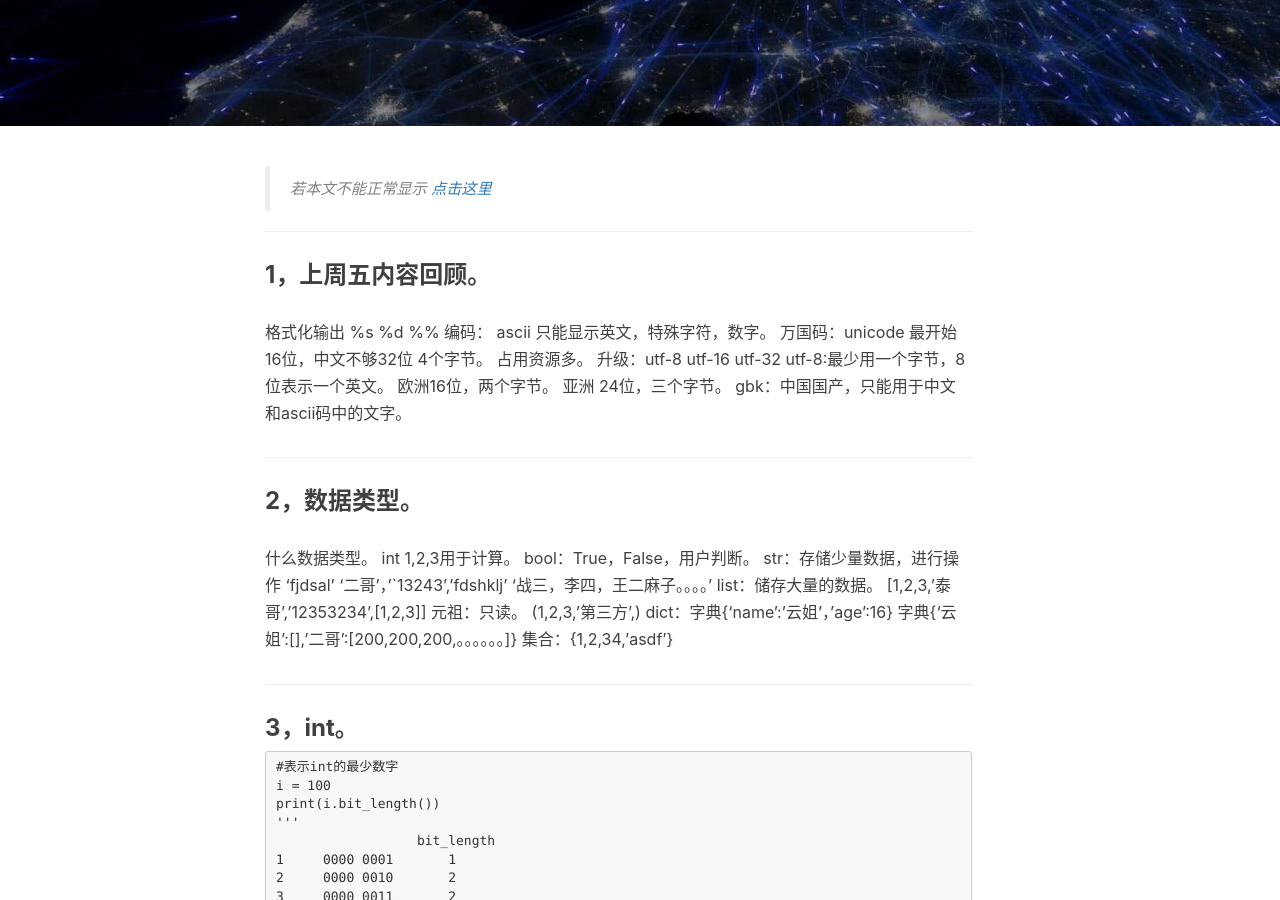
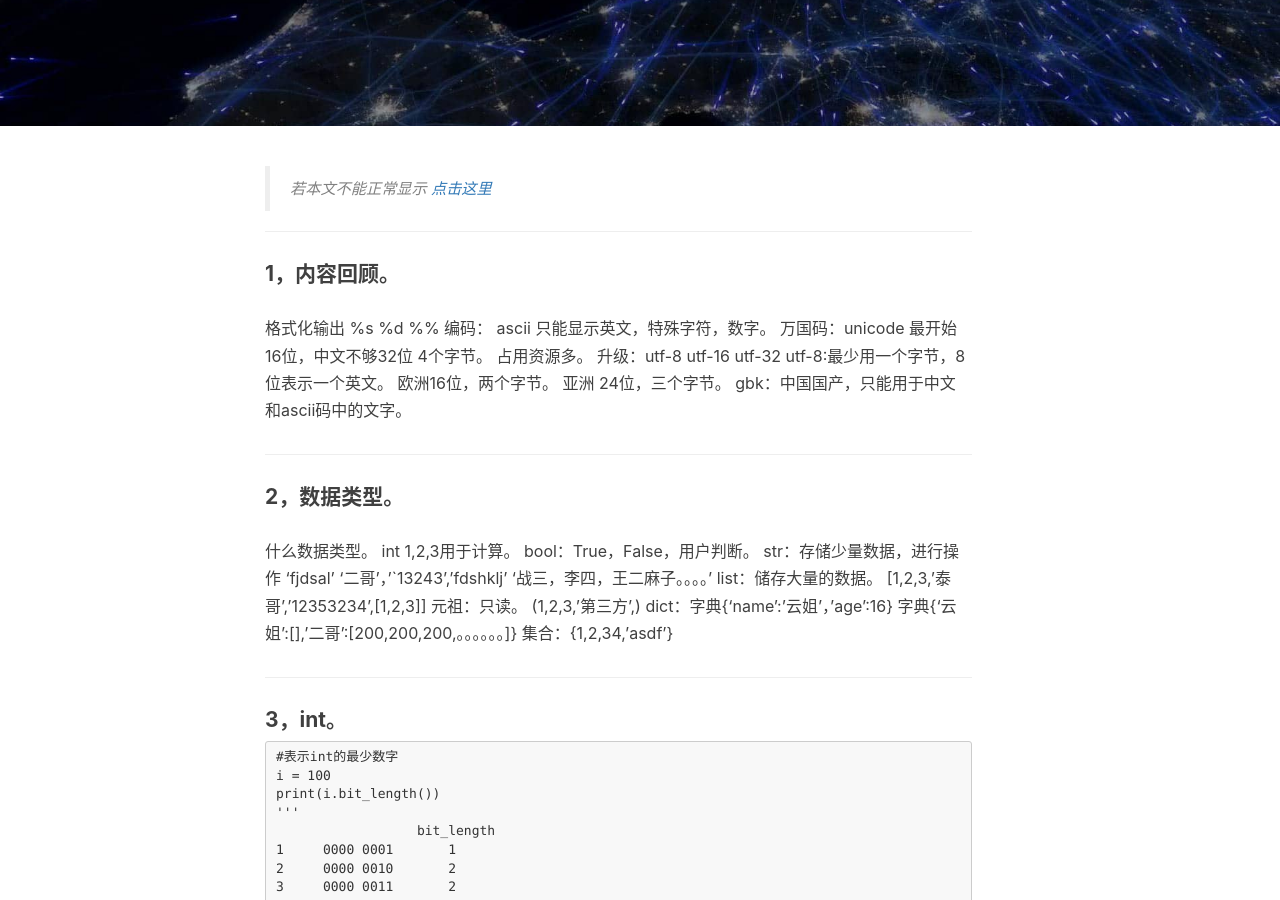
Before and after one commit to cuitianxiang100/cuitianxiang100.github.io, a Jekyll site: the page built from _posts/2018-08-11-Python笔记day03（基础）.md, in a window 1280 px wide and 900 px high, scrolled down 331 px. Built offline with Jekyll 4.4.1, drawn with Linux system fonts in a browser that asks for light colours; nearby versions of some CDN libraries; comment, search, counter and statistics services are not loaded.

Commit message:
Update 2018-08-11-Python笔记day03（基础）.md

````diff
--- a/_posts/2018-08-11-Python笔记day03（基础）.md
+++ b/_posts/2018-08-11-Python笔记day03（基础）.md
@@ -14,7 +14,7 @@ tags:
 
 ----------
 
-### 1，上周五内容回顾。
+#### 1，内容回顾。
    格式化输出
             %s  %d
             %%
@@ -31,7 +31,7 @@ tags:
 ----------
 
 
-### 2，数据类型。
+#### 2，数据类型。
 什么数据类型。
     int 1,2,3用于计算。
     bool：True，False，用户判断。
@@ -50,7 +50,7 @@ tags:
 ----------
 
 
-### 3，int。
+#### 3，int。
 
 ```
 #表示int的最少数字
@@ -68,7 +68,7 @@ print(i.bit_length())
 ----------
 
 
-### 4，bool。
+#### 4，bool。
 
 ```
 #bool  True False
@@ -113,7 +113,7 @@ while 1: 效率高
 ----------
 
 
-### 5，str。
+#### 5，str。
 
 ```
 #字符串的索引与切片
````
